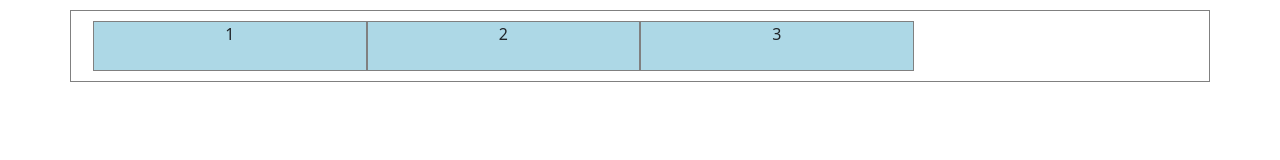
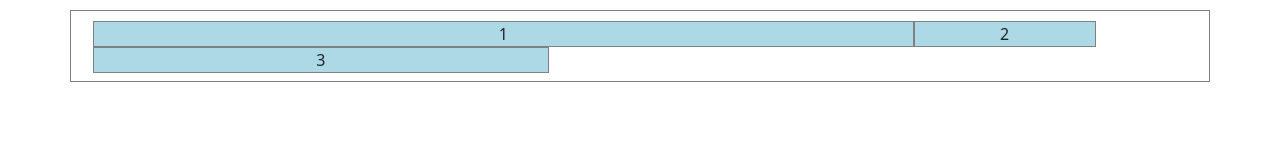
Before and after one commit to sanderad/git-tutorial, a website: page index.html in a window 1280 px wide. Drawn offline with nearby package versions, Linux system fonts and the light colour scheme.

Commit message:
Version 1 restored

```diff
--- a/index.html
+++ b/index.html
@@ -30,13 +30,13 @@
 
     <div class="container text-center">
       <div class="row justify-content-start">
-        <div class="col-3">
+        <div class="col-9">
           1
         </div>
-        <div class="col-3">
+        <div class="col-2">
           2
         </div>
-        <div class="col-3">
+        <div class="col-5">
           3
         </div>
       </div>
```
